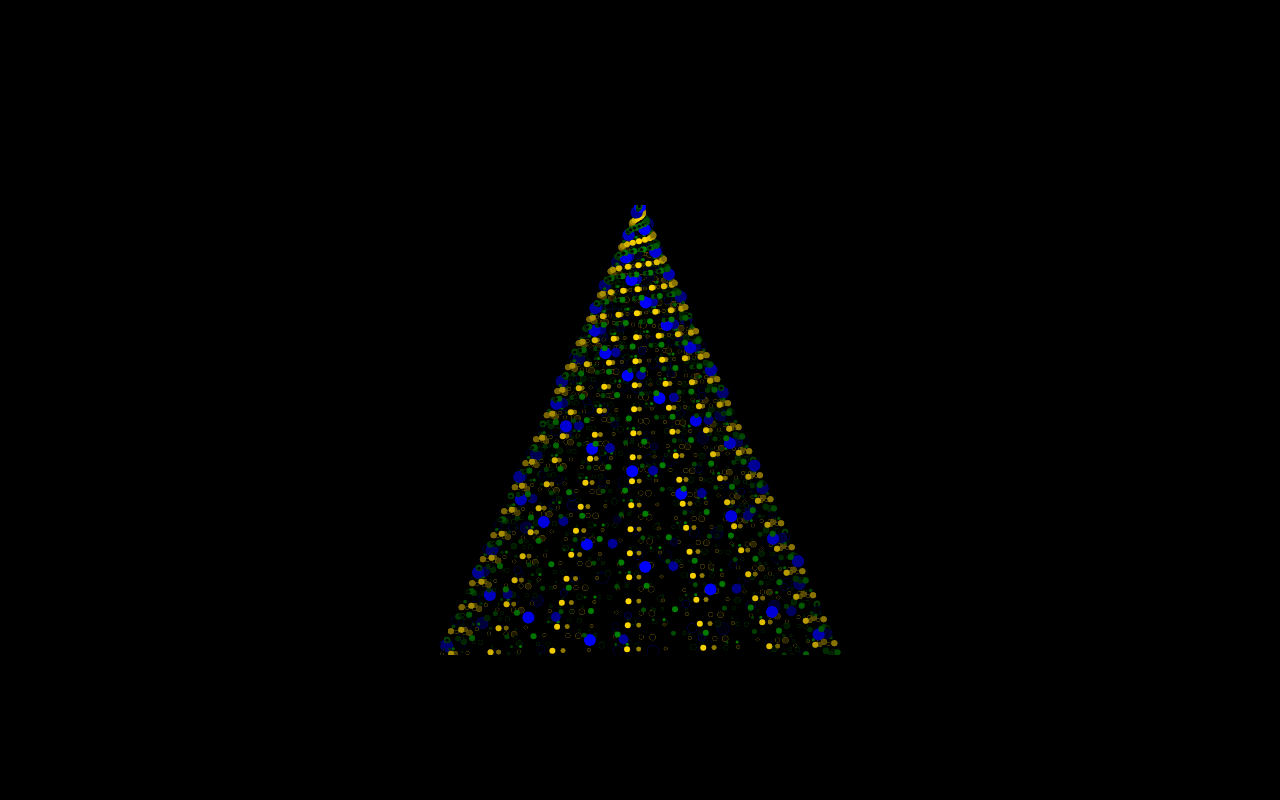
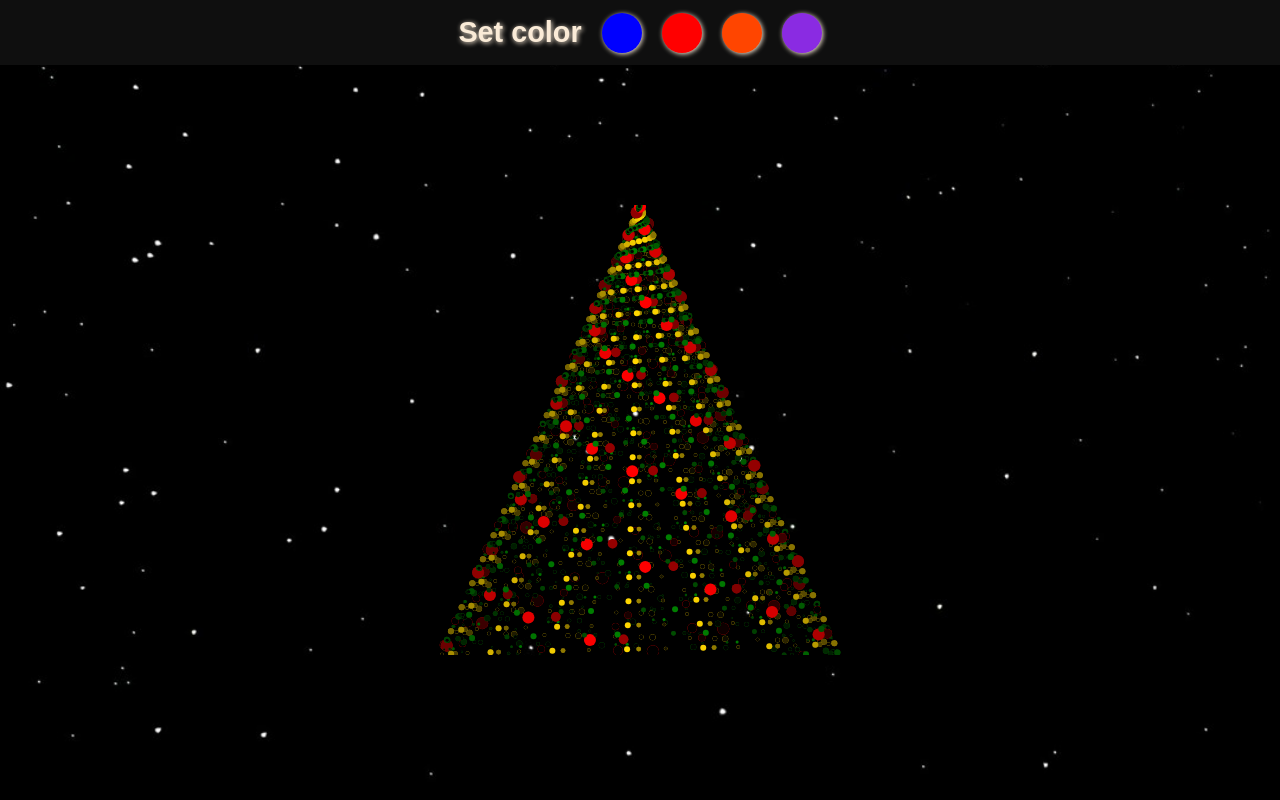
Before and after one commit to Sylvain0801/animationNoel, a plain HTML site: page index.html in a window 1280 px wide. Drawn offline with Linux system fonts and the light colour scheme; animation ran at ten frames a second.

Commit message:
Ajout background et fonction parametrage des couleurs

```diff
--- a/index.html
+++ b/index.html
@@ -7,6 +7,13 @@
   <link rel="stylesheet" href="style.css">
 </head>
 <body>
+  <header class="header">
+    <p class="set-color">Set color</p>
+    <div class="color blue"></div>
+    <div class="color red"></div>
+    <div class="color orangered"></div>
+    <div class="color blueviolet"></div>
+  </header>
   <div class='frame'>
     <canvas id='tree'></canvas>
   </div>
--- a/script.js
+++ b/script.js
@@ -1,11 +1,14 @@
+
 (function() {
   var SwirlNode, Tree, TreeSwirl, height, swirls, width,
-    __bind = function(fn, me){ return function(){ return fn.apply(me, arguments); }; };
+  __bind = function(fn, me){ return function(){ return fn.apply(me, arguments); }; };
 
   width = 600;
   height = 450;
 
-  swirls = [
+  const button = document.getElementsByClassName('color')
+
+  var swirls = [
     {
       color: 'gold',
       nodes: 300,
@@ -17,7 +20,7 @@
       speed: 1,
       radius: 1.5
     }, {
-      color: 'blue',
+      color: 'red',
       nodes: 80,
       speed: -3,
       radius: 6
@@ -30,6 +33,7 @@
   ];
 
   Tree = (function() {
+
     function Tree(w, h, swirls) {
       this.run = __bind(this.run, this);
       var i;
@@ -190,6 +194,14 @@
 
   })();
 
+  for (let item of button) {
+    item.addEventListener('click', (e) => {
+      let newColor = e.target.className.split(' ')
+      swirls[2]['color'] = newColor[1]
+      new Tree(width, height, swirls);
+    })
+  }
+
   new Tree(width, height, swirls);
 
 }).call(this);
--- a/style.css
+++ b/style.css
@@ -1,7 +1,50 @@
 body {
-  background-color: black;
+  margin: 0;
+  padding: 0;
+  height: 100vh;
+  width: 100%;
+  overflow: hidden;
+  background: url(media/bg-3.jpg) no-repeat center/cover;
 }
-
+.header {
+  position: absolute;
+  top: 0;
+  z-index: 10;
+  display: flex;
+  justify-content: center;
+  align-items: center;
+  min-width: 10vh;
+  width: 100%;
+  background-color: #0f0f0f;
+}
+.set-color {
+  color: antiquewhite;
+  font-family: sans-serif;
+  font-weight: bold;
+  font-size: 1.8rem;
+  text-shadow: 1px 1px 5px antiquewhite;
+  margin: 2vh 10px;
+}
+.color {
+  height: 5vh;
+  width: 5vh;
+  border-radius: 50%;
+  cursor: pointer;
+  margin: 0 10px;
+  box-shadow: 1px 1px 5px antiquewhite;
+}
+.blue {
+  background-color: blue;
+}
+.red {
+  background-color: red;
+}
+.orangered {
+  background-color: orangered;
+}
+.blueviolet {
+  background-color: blueviolet;
+}
 .frame {
   display: inline-block;
   padding: 0;
@@ -14,7 +57,7 @@ body {
 .frame canvas {
   display: block;
   padding: 60px 0px 0px 0px;
-  background-color: black;
+  background-color: transparent;
 }
 
 #tree{
```
Also changed, not shown: media/bg-1.jpg (added), media/bg-2.jpg (added), media/bg-3.jpg (added).
